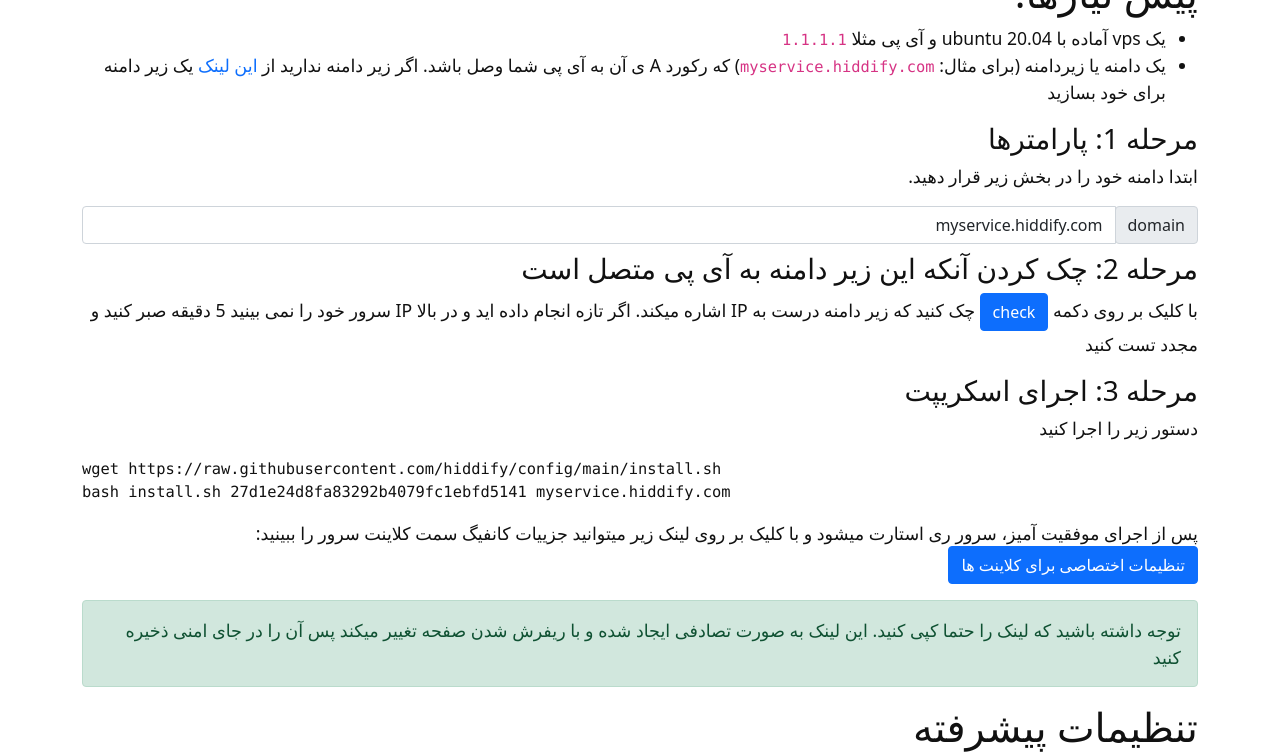
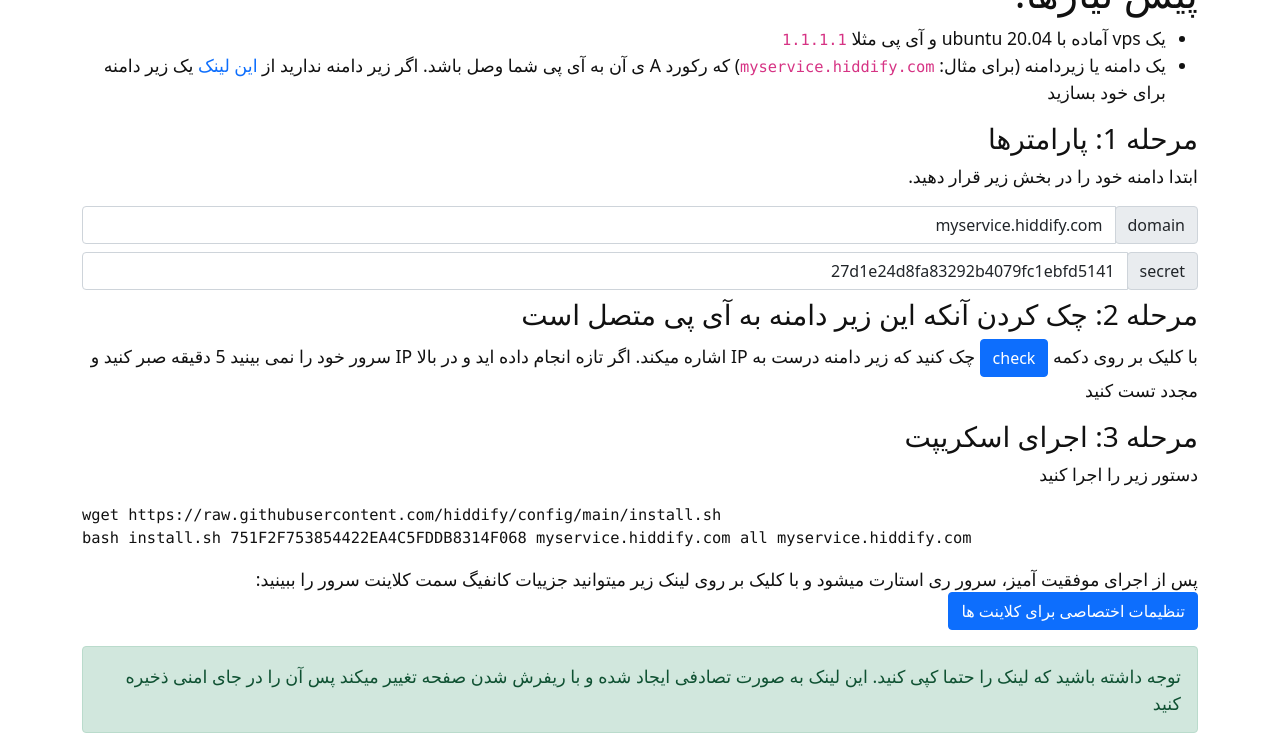
Before and after one commit to hiddify/hiddify.github.io, a Jekyll site: the page built from pages/setup-proxy-one-click.md, in a window 1280 px wide and 900 px high, scrolled down 530 px, cut to the strip 0-752 px from the top of the window. Built offline with Jekyll 4.4.1, drawn with Linux system fonts in a browser that asks for light colours.

Commit message:
Update setup-proxy-one-click.md

````diff
--- a/pages/setup-proxy-one-click.md
+++ b/pages/setup-proxy-one-click.md
@@ -31,6 +31,14 @@ nav_order: 1
     <input  type="text" class="form-control" id="userdomain" placeholder="domain" value="myservice.hiddify.com" oninput="handleValueChange()">
   </div>
 </form>
+<form class="form-inline">
+  <div class="input-group mb-2 mr-sm-2">
+    <div class="input-group-prepend">
+      <div class="input-group-text">secret</div>
+    </div>
+    <input  type="text" class="form-control" id="usersecret" placeholder="secret" pattern="[0-9a-fA-F]{32}" required minlength="32" maxlength="32"  value="751F2F753854422EA4C5FDDB8314F068" oninput="handleValueChange()">
+  </div>
+</form>
 
 
 ### مرحله 2: چک کردن آنکه این زیر دامنه به آی پی متصل است
@@ -46,7 +54,7 @@ nav_order: 1
 دستور زیر را اجرا کنید
 ```
 wget https://raw.githubusercontent.com/hiddify/config/main/install.sh
-bash install.sh 751F2F753854422EA4C5FDDB8314F068 myservice.hiddify.com
+bash install.sh 751F2F753854422EA4C5FDDB8314F068 myservice.hiddify.com all myservice.hiddify.com
 ```
 پس از اجرای موفقیت آمیز، سرور ری استارت میشود و با کلیک بر روی لینک زیر میتوانید جزییات کانفیگ سمت کلاینت سرور را ببینید:
 <a href="https://myservice.hiddify.com/751F2F753854422EA4C5FDDB8314F068/" target='_blank' class='btn btn-primary'>تنظیمات اختصاصی برای کلاینت ها </a>
@@ -154,12 +162,26 @@ bash install.sh 751F2F753854422EA4C5FDDB8314F068 myservice.hiddify.com
 
 
 
-<script src="{{ '/assets/change_secret.js' | relative_url }}"></script>
+
 
 <script>
+ const genRanHex = size => [...Array(size)]
+  .map(() => Math.floor(Math.random() * 16).toString(16)).join('');
+ document.getElementById("usersecret").value=genRanHex(32);
+
   codes=document.getElementsByTagName('code');
   as=document.getElementsByTagName('a');
   default_contents={'code':{},'a':{}}
+
+ function replace_info(str){
+  var host = document.getElementById("userdomain").value;
+  var secret = document.getElementById("usersecret").value;
+
+  str=str.replaceAll('myservice.hiddify.com',host);
+  str=str.replaceAll('751F2F753854422EA4C5FDDB8314F068',secret);
+  return str;
+ }
+
   for (i=0; i<codes.length;i++){
     default_contents['code'][i]=codes[i].innerHTML;
   }
````
Also changed, not shown: other parts of pages/setup-proxy-one-click.md (+3 -7 lines).
